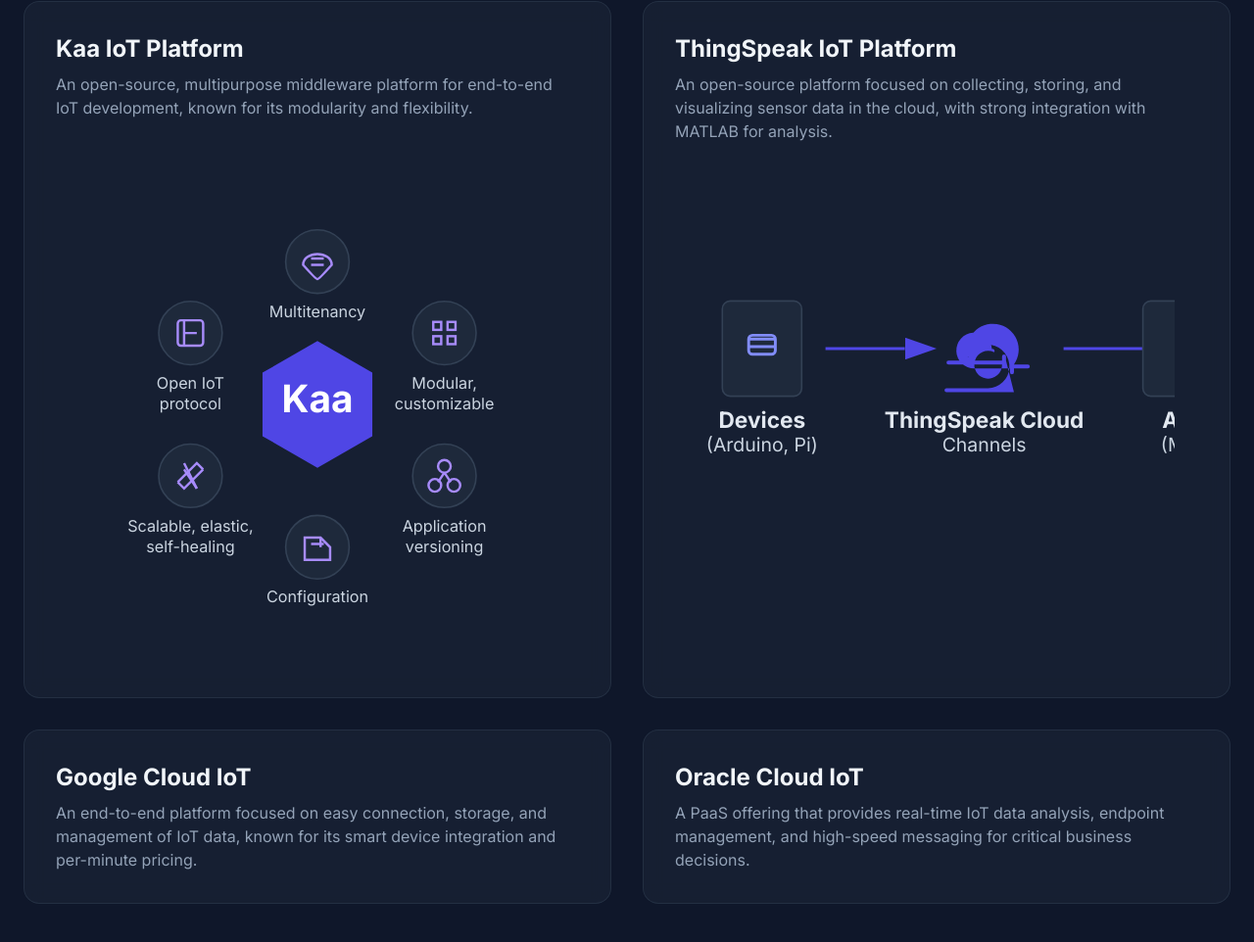
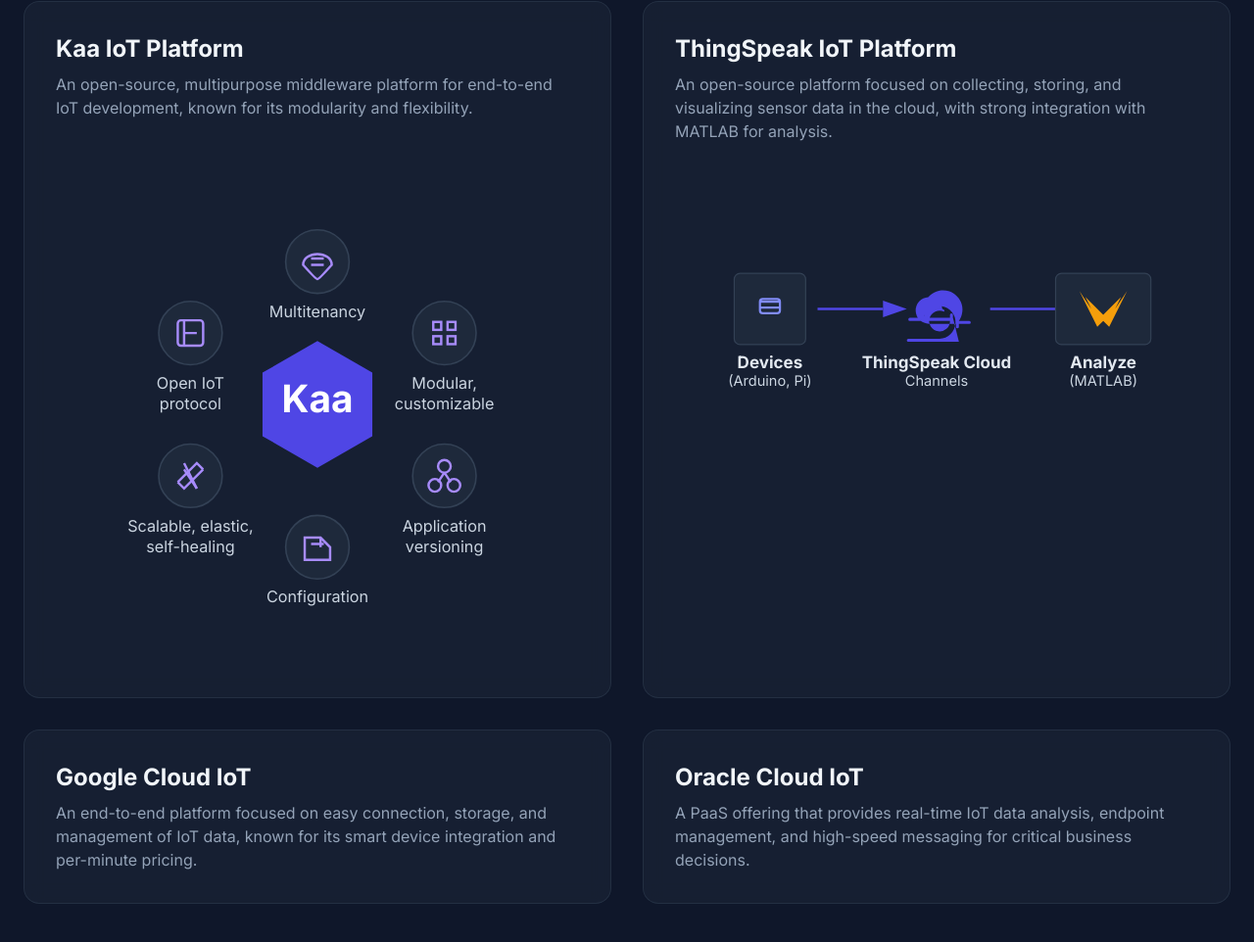
Before and after one commit to KKeshav1101/IoT_on_cloud_seminar, a plain HTML site: page index.html in a window 1280 px wide. Shown: the part 6079-7041 px from the top of the page at 98% size. Drawn offline with nearby package versions, Linux system fonts and the light colour scheme.

Commit message:
Update index.html

```diff
--- a/index.html
+++ b/index.html
@@ -432,7 +432,7 @@
                     <h3 class="text-2xl font-bold text-slate-100 mb-2">ThingSpeak IoT Platform</h3>
                     <p class="text-slate-400 mb-6">An open-source platform focused on collecting, storing, and visualizing sensor data in the cloud, with strong integration with MATLAB for analysis.</p>
                      <div class="p-6">
-                         <svg width="100%" viewBox="0 0 300 200" xmlns="http://www.w3.org/2000/svg">
+                         <svg width="100%" viewBox="0 0 400 200" xmlns="http://www.w3.org/2000/svg">
                              <style>
                                 .ts-text { font-family: 'Inter', sans-serif; font-size: 12px; fill: #cbd5e1; text-anchor: middle; }
                                 .ts-label { font-family: 'Inter', sans-serif; font-size: 14px; font-weight: bold; fill: #e2e8f0; text-anchor: middle; }
@@ -446,8 +446,8 @@
                               </defs>
 
                              <!-- Devices -->
-                             <g transform="translate(40, 100)">
-                                 <rect x="-25" y="-30" width="50" height="60" fill="#1e293b" stroke="#334155" rx="5"/>
+                             <g transform="translate(60, 100)">
+                                 <rect x="-30" y="-30" width="60" height="60" fill="#1e293b" stroke="#334155" rx="5"/>
                                  <g transform="scale(1.2) translate(-12, -12)">
                                      <path d="M5 11h14M5 7h14M17 15H7a2 2 0 0 1-2-2V7a2 2 0 0 1 2-2h10a2 2 0 0 1 2 2v6a2 2 0 0 1-2 2Z" fill="none" stroke="#818cf8" stroke-width="1.5"/>
                                  </g>
@@ -456,20 +456,20 @@
                              </g>
 
                              <!-- Arrow 1 -->
-                              <line x1="80" y1="100" x2="130" y2="100" class="ts-arrow" />
+                              <line x1="100" y1="100" x2="155" y2="100" class="ts-arrow" />
 
                              <!-- ThingSpeak Cloud -->
-                             <g transform="translate(180, 100)">
+                             <g transform="translate(200, 100)">
                                 <path d="M17.5 21H.5a.5.5 0 0 1 0-1H11a5.5 5.5 0 1 0-5.46-6.9.5.5 0 0 1 .46-.9A6.5 6.5 0 1 1 17.5 14H21a.5.5 0 0 1 0 1h-3.5a.5.5 0 0 1 0-1H21a.5.5 0 0 1 0 1H17.5a.5.5 0 0 1 0-1H21a.5.5 0 0 1 0 1h-3.5v1a.5.5 0 0 1-1 0v-1H7.5a4.5 4.5 0 1 1 4.46-4.9.5.5 0 0 1 .54.8A3.5 3.5 0 1 0 14.5 14H1a.5.5 0 0 1 0-1h13.5v-1a.5.5 0 0 1 1 0v1Z" transform="scale(2.5) translate(-10, -10)" fill="#4f46e5"/>
                                  <text y="50" class="ts-label">ThingSpeak Cloud</text>
                                  <text y="65" class="ts-text">Channels</text>
                              </g>
 
                              <!-- Arrow 2 -->
-                             <line x1="230" y1="100" x2="280" y2="100" class="ts-arrow" />
+                             <line x1="245" y1="100" x2="300" y2="100" class="ts-arrow" />
 
                              <!-- Analysis/Visualization -->
-                             <g transform="translate(320, 100)">
+                             <g transform="translate(340, 100)">
                                  <rect x="-40" y="-30" width="80" height="60" fill="#1e293b" stroke="#334155" rx="5"/>
                                  <!-- MATLAB-like icon -->
                                  <path d="M-20 -15 L -5 15 L 0 10 L 5 15 L 20 -15 L 10 0 L 15 -10 L 0 5 L -15 -10 L -10 0 Z" class="ts-matlab"/>
```
